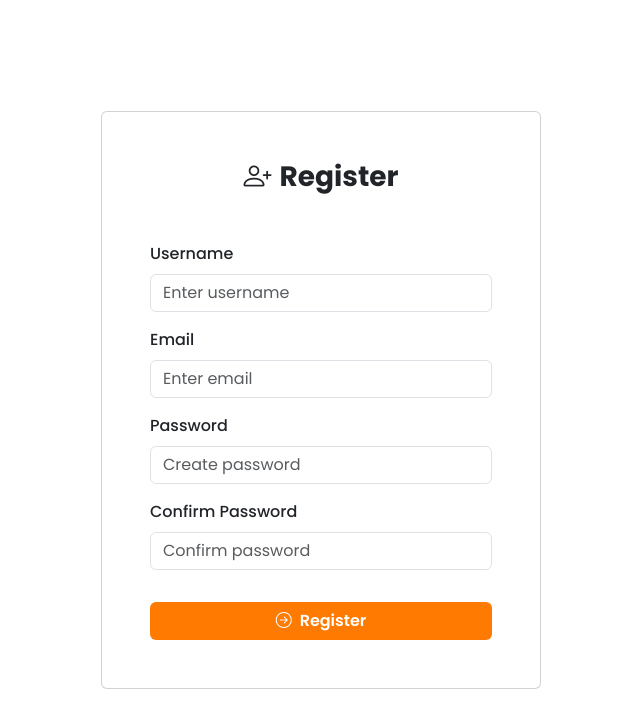
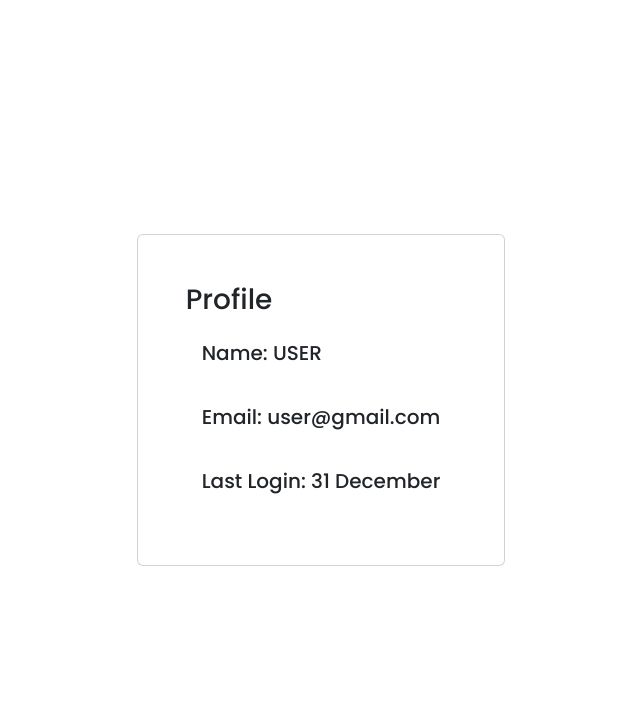
Before and after one commit to Vaillant06/Habit-Tracker, a React (Vite) app in the folder ht-frontend/: page /dashboard in a window 1280 px wide. Shown: the top 728 px of the page, without its empty margins (319-959 px from the left). Built offline with nearby package versions, Linux system fonts and the light colour scheme.

Commit message:
Created user dashboard

```diff
--- a/ht-frontend/package.json
+++ b/ht-frontend/package.json
@@ -11,8 +11,9 @@
   },
   "dependencies": {
     "bootstrap": "^5.3.8",
-    "react": "^19.2.0",
-    "react-dom": "^19.2.0"
+    "react": "^18.3.1",
+    "react-dom": "^18.3.1",
+    "react-router-dom": "^6.30.2"
   },
   "devDependencies": {
     "@eslint/js": "^9.39.1",
--- a/ht-frontend/src/App.jsx
+++ b/ht-frontend/src/App.jsx
@@ -1,12 +1,18 @@
 import "./App.css";
+import { BrowserRouter, Routes, Route } from "react-router-dom";
 
 import RegisterPage from "./pages/Register/RegisterPage";
 import LoginPage from "./pages/Login/LoginPage";
+import Dashboard from "./pages/Dashboard/Dashboard";
 
 export default function App() {
   return (
-    <>
-    <RegisterPage />
-    </>
+    <BrowserRouter>
+      <Routes>
+        <Route path="/" element={<LoginPage />} />
+        <Route path="/register" element={<RegisterPage />} />
+        <Route path="/dashboard" element={<Dashboard />} />
+      </Routes>
+    </BrowserRouter>
   );
 }
--- a/ht-frontend/src/main.jsx
+++ b/ht-frontend/src/main.jsx
@@ -8,6 +8,6 @@ import App from './App.jsx';
 
 createRoot(document.getElementById('root')).render(
   <StrictMode>
-    <App />
-  </StrictMode>,
+      <App />
+  </StrictMode>
 )
--- /dev/null
+++ b/ht-frontend/src/pages/Dashboard/Dashboard.jsx
@@ -0,0 +1,12 @@
+export default function Dashboard() {
+    return (
+        <div className="d-flex justify-content-center align-items-center vh-100">
+            <div className="card p-5">
+                <h3 className="card-title">Profile</h3>
+                <h5 className="card-body">Name: USER</h5>
+                <h5 className="card-body">Email: user@gmail.com</h5>
+                <h5 className="card-body">Last Login: 31 December</h5>
+            </div>
+        </div>
+    );
+}
--- a/ht-frontend/src/pages/Login/LoginPage.jsx
+++ b/ht-frontend/src/pages/Login/LoginPage.jsx
@@ -1,4 +1,5 @@
 import { useState } from "react";
+import { useNavigate, Link } from "react-router-dom";
 
 export default function LoginPage() {
     const [userData, setUserData] = useState({
@@ -7,6 +8,7 @@ export default function LoginPage() {
     });
 
     const [error, setError] = useState("");
+    const navigate = useNavigate();
 
 
     const handleChange = (e) => {
@@ -27,7 +29,8 @@ export default function LoginPage() {
           return;
         }
 
-        console.log("Login Data:", userData);
+        navigate("/dashboard");
+
     };
 
     return (
@@ -77,6 +80,10 @@ export default function LoginPage() {
                         <i className="bi bi-arrow-right-circle me-2"></i>
                         Login
                     </button>
+
+                    <div className="redirection text-center mt-3">
+                        <p>Don't have an account? <Link to="/register">Register</Link></p>
+                    </div>
                 </form>
             </div>
         </div>
--- a/ht-frontend/src/pages/Register/RegisterPage.jsx
+++ b/ht-frontend/src/pages/Register/RegisterPage.jsx
@@ -1,4 +1,5 @@
 import { useState } from "react";
+import { Link } from "react-router-dom";
 
 export default function RegisterPage() {
     const [formData, setFormData] = useState({
@@ -102,6 +103,10 @@ export default function RegisterPage() {
                         <i className="bi bi-arrow-right-circle me-2"></i>
                         Register
                     </button>
+
+                    <div className="redirection text-center mt-3">
+                        <p>Already have an account? <Link to='/'>Login</Link></p>
+                    </div>
                 </form>
             </div>
         </div>
```
Also changed, not shown: 1 other file (tests, documents, lock files or other folders).
